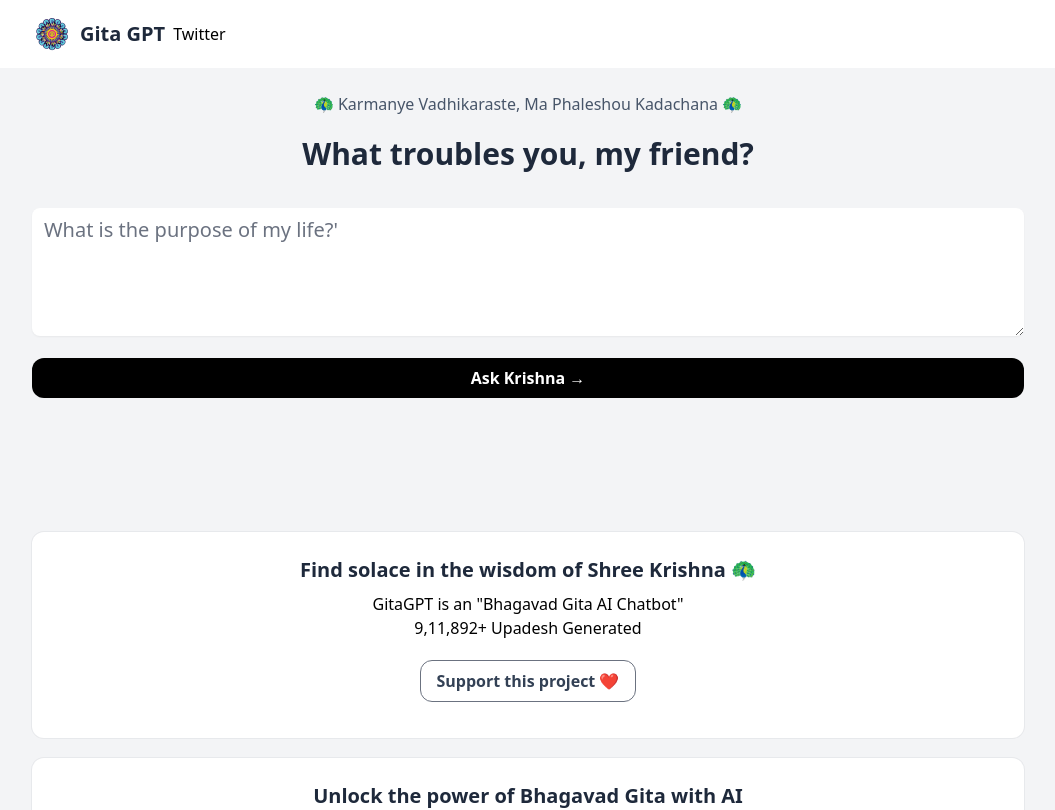
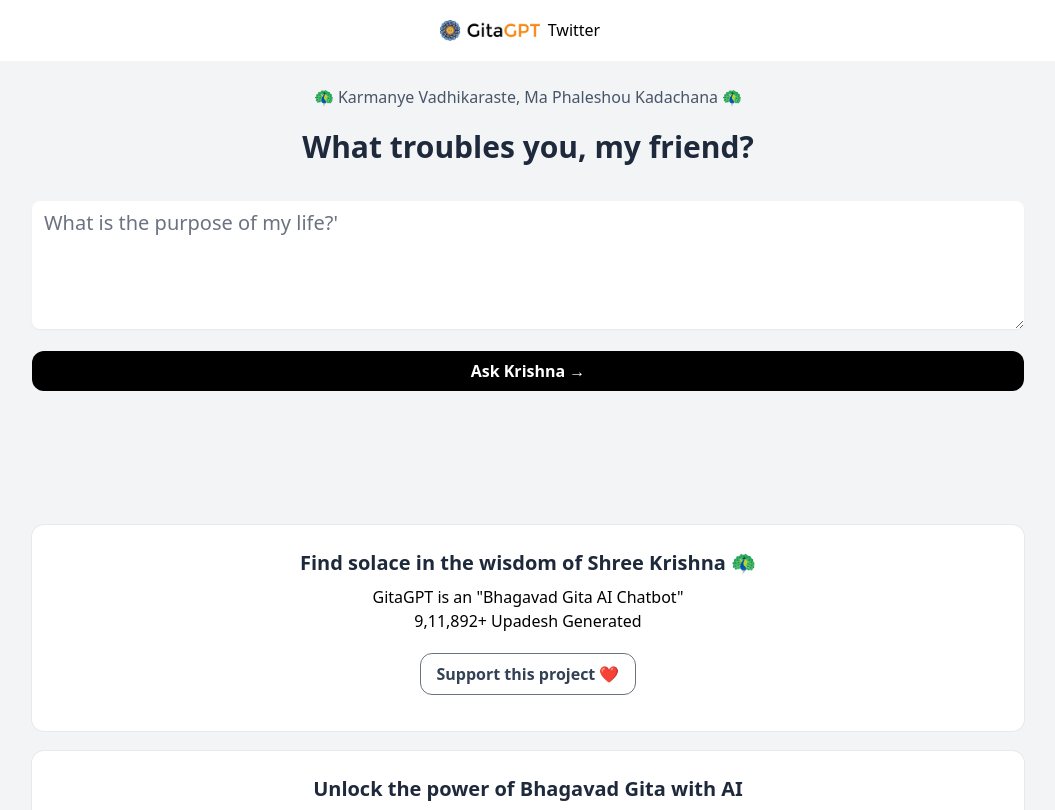
Before and after one commit to vxsahu/gitagpt, a Next.js app: page / in a window 1280 px wide. Shown: the top 810 px of the page, without its empty margins (112-1167 px from the left). Built offline with nearby package versions, Linux system fonts and the light colour scheme.

Commit message:
Update Header.tsx

```diff
--- a/components/Header.tsx
+++ b/components/Header.tsx
@@ -3,22 +3,21 @@ import Link from "next/link";
 
 export default function Header() {
   return (
-    <header className="flex bg-white w-full border-b-1 border-gray-900 mx-auto innerbox flex flex-1 w-full flex-col items-center justify-center">
-      <div className="myhead bg-white flex max-w-5xl px-4 max-xl w-full">
-      <div className="gg-head flex col-1 justify-start">
+    <header className="flex bg-white w-full items-center justify-center text-center border-b-1 border-gray-900 mx-auto innerbox flex flex-1 w-full flex-col items-center justify-center">
+      <div className="myhead bg-white flex max-w-5xl px-4 max-xl text-center text-3xl">
+      <div className="gg-head flex align-center text-center text-3xl">
         <Link href="https://www.gitagpt.in/"
-        className="flex items-center">
+        className="my-5 text-slate-800">
           <Image
           alt="GitaGPT"
-          src="/gita-gpt.svg"
-          width={40}
-          height={40}
+          src="/logo.png"
+          width={100}
+          height={22}
         />
-        <h1 className="ml-2 justify-items-center my-5 text-slate-800 font-bold text-xl">Gita GPT</h1>
       </Link>
       </div>
-      <div className="gg-menu flex gg-menu flex items-center justify-end">
-      <Link href="https://twitter.com/Gita_GPT"
+      <div className="gg-menu flex gg-menu flex items-center">
+        <Link href="https://twitter.com/Gita_GPT"
         className="px-2 space-x-3 max-w-5xl align-center innerbox flex">
         <p className="my-2 mr-2 font-light text-base">Twitter</p>
       </Link>
```
